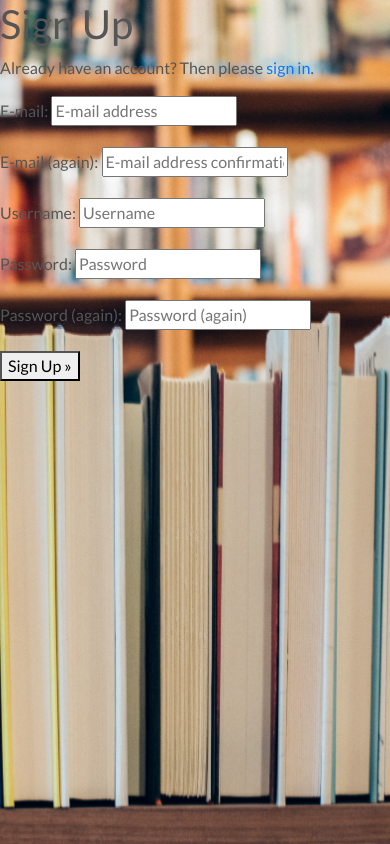
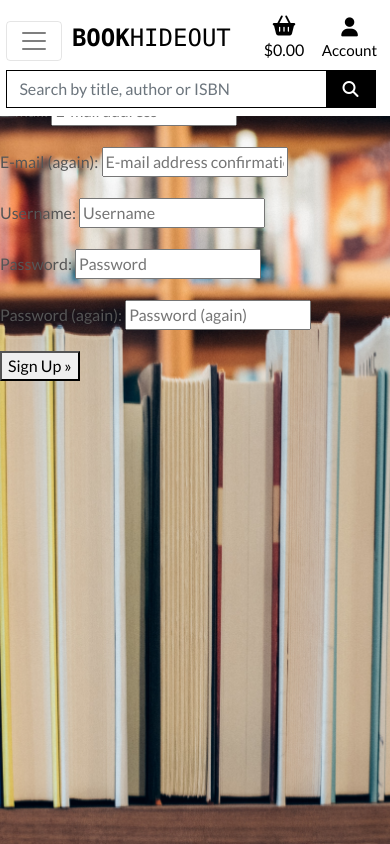
Before and after one commit to 4n4ru/CI-PP5-Book-Hideout, a Django app: page /accounts/signup/ in a window 390 px wide. Run offline with Django 3.2, Linux system fonts and the light colour scheme; parts of the project's set-up code (start-up, migrations or seed data) failed here and were passed over; some libraries are stand-ins or nearby versions.

Commit message:
Feat: Add mobile top header and main navigation

```diff
--- a/static/css/base.css
+++ b/static/css/base.css
@@ -5,7 +5,7 @@ html {
 body {
     background: url('../../media/homepage_background.jpg') no-repeat center center fixed;
     background-size: cover;
-    height: calc(100vh - 164px);
+    height: 100vh;
     color: #555;
     font-family: 'Lato';
 }
@@ -73,6 +73,10 @@ body {
 
 /* Fixed top navbar only on medium and up */
 @media (min-width: 992px) {
+    body {
+        height: calc(100vh - 164px);
+    }
+
     .fixed-top-desktop-only {
         position: fixed;
         top: 0px;
@@ -85,3 +89,15 @@ body {
         padding-top: 164px;
     }
 }
+
+/* Fit top navigation on smallest screen sizes */
+@media (max-width: 576px) {
+    .navbar {
+        padding: 0.5rem 0.4rem;
+    }
+    .nav-link {
+        padding: 0.5rem 0.4rem;
+        font-size: 0.95rem;
+    }
+
+}
--- a/templates/base.html
+++ b/templates/base.html
@@ -40,6 +40,7 @@
   </head>
   <body>
         <header class="container-fluid fixed-top">
+          <!-- Top navigation -->
           <div id="topnav" class="row bg-white pt-lg-2 d-none d-lg-flex">
             <!-- Logo -->
             <div class="col-12 col-lg-3 my-auto py-1 py-lg-0 text-center text-lg-left">
@@ -85,7 +86,7 @@
                       <div>
                         <i class="fas fa-user fa-lg"></i>
                       </div>
-                      <p class="my-0">My Account</p>
+                      <p class="my-0">Account</p>
                     </div>
                   </a>
                   <div class="dropdown-menu border-0" aria-labelledby="user-options">
@@ -104,6 +105,13 @@
               </ul>
             </div>
           </div>
+          <!-- Main page navigation -->
+          <div class="row bg-white">
+            <nav class="navbar navbar-expand-lg navbar-light w-100">
+              {% include 'includes/mobile-top-header.html' %}
+              {% include 'includes/main-nav.html' %}
+            </nav>
+          </div>
         </header>
 
         {% if messages %}
--- /dev/null
+++ b/templates/includes/main-nav.html
@@ -0,0 +1,70 @@
+<div class="collapse navbar-collapse" id="main-nav">
+    <ul class="navbar-nav w-auto mx-auto">
+        <!-- Best Sellers -->
+        <li class="nav-item">
+            <a href="#" class="logo-font font-weight-bold nav-link text-black mr-5">
+                Best Sellers
+            </a>
+        </li>
+        <!-- All Books -->
+        <li class="nav-item dropdown">
+            <a href="#" class="logo-font font-weight-bold nav-link text-black mr-5" id="all-products-link"
+                data-toggle="dropdown" aria-haspopup="true" aria-expanded="false">
+                All Books
+            </a>
+            <div class="dropdown-menu border-0" aria-labelledby="all-products-link">
+                <a href="" class="dropdown-item">By Price</a>
+                <a href="" class="dropdown-item">By Rating</a>
+                <a href="" class="dropdown-item">By Genre</a>
+                <a href="" class="dropdown-item">By Author</a>
+                <a href="" class="dropdown-item">All Books</a>
+            </div>
+        </li>
+        <!-- Fiction -->
+        <li class="nav-item dropdown">
+            <a href="#" class="logo-font font-weight-bold nav-link text-black mr-5" id="fiction-link"
+                data-toggle="dropdown" aria-haspopup="true" aria-expanded="false">
+                Fiction
+            </a>
+            <div class="dropdown-menu border-0" aria-labelledby="fiction-link">
+                <a href="" class="dropdown-item">Young Adult</a>
+                <a href="" class="dropdown-item">Sci-Fi and Fantasy</a>
+                <a href="" class="dropdown-item">Suspense</a>
+                <a href="" class="dropdown-item">Romance</a>
+                <a href="" class="dropdown-item">Contemporary</a>
+                <a href="" class="dropdown-item">Classics</a>
+            </div>
+        </li>
+        <!-- Non-Fiction -->
+        <li class="nav-item dropdown">
+            <a href="#" class="logo-font font-weight-bold nav-link text-black mr-5" id="non-fiction-link"
+                data-toggle="dropdown" aria-haspopup="true" aria-expanded="false">
+                All Books
+            </a>
+            <div class="dropdown-menu border-0" aria-labelledby="non-fiction-link">
+                <a href="" class="dropdown-item">Business</a>
+                <a href="" class="dropdown-item">Science</a>
+                <a href="" class="dropdown-item">History</a>
+                <a href="" class="dropdown-item">Travel</a>
+            </div>
+        </li>
+        <!-- Children's -->
+        <li class="nav-item">
+            <a href="#" class="logo-font font-weight-bold nav-link text-black mr-5">
+                Children's
+            </a>
+        </li>
+        <!-- Blind date with a book -->
+        <li class="nav-item">
+            <a href="#" class="logo-font font-weight-bold nav-link text-black mr-5">
+                Blind Date With a Book
+            </a>
+        </li>
+        <!-- Sale -->
+        <li class="nav-item">
+            <a href="#" class="logo-font font-weight-bold nav-link text-black mr-5">
+                SALE
+            </a>
+        </li>
+    </ul>
+</div>
--- /dev/null
+++ b/templates/includes/mobile-top-header.html
@@ -0,0 +1,70 @@
+<!-- Group items to left side -->
+<div>
+    <!-- Hamburger menu button -->
+    <button class="navbar-toggler" type="button" data-toggle="collapse" data-target="#main-nav" aria-controls="main-nav" aria-expanded="false" aria-label="Toggle navigation">
+        <span class="navbar-toggler-icon"></span>
+    </button>
+    <!-- Logo -->
+    <div class="list-inline-item">
+        <a href="{% url 'home' %}" class="text-black nav-link d-block d-lg-none">
+            <h4 class="logo-font text-black my-0 text-uppercase text-monospace"><strong>Book</strong>Hideout</h4>
+        </a>
+    </div>
+</div>
+<!-- Group items to right side -->
+<div>
+    <!-- Basket -->
+    <div class="list-inline-item">
+        <a class="{% if grand_total %}text-primary font-weight-bold{% else %}text-black{% endif %} d-block d-lg-none" href="">
+            <div class="text-center">
+                <div><i class="fas fa-shopping-basket fa-lg"></i></div>
+                <p class="my-0">
+                    {% if grand_total %}
+                        ${{ grand_total|floatformat:2 }}
+                    {% else %}
+                        $0.00
+                    {% endif %}
+                </p>
+            </div>
+        </a>
+    </div>
+    <!-- Account menu -->
+    <div class="list-inline-item dropdown">
+        <a class="text-black nav-link d-block d-lg-none" href="#" id="user-options" data-toggle="dropdown" aria-haspopup="true" aria-expanded="false">
+            <div class="text-center">
+                <div><i class="fas fa-user fa-lg"></i></div>
+                <p class="my-0">Account</p>
+            </div>
+        </a>
+        <div class="dropdown-menu border-0" aria-labelledby="user-options">
+            {% if request.user.is_authenticated %}
+                {% if request.user.is_superuser %}
+                    <a href="{% url 'account_logout' %}" class="dropdown-item">Product Management</a>
+                {% endif %}
+                <a href="" class="dropdown-item">My Profile</a>
+                <a href="{% url 'account_logout' %}" class="dropdown-item">Logout</a>
+            {% else %}
+                <a href="{% url 'account_signup' %}" class="dropdown-item">Register</a>
+                <a href="{% url 'account_login' %}" class="dropdown-item">Login</a>
+            {% endif %}
+        </div>
+    </div>
+</div>
+
+<!-- Search bar -->
+<div class="list-inline-item dropdown d-lg-none w-100">
+    <div class="w-100 d-block">
+        <form class="form" method="GET" action="">
+            <div class="input-group w-100">
+                <input class="form-control border border-black rounded-0" type="text" name="q" placeholder="Search by title, author or ISBN">
+                <div class="input-group-append">
+                    <button class="form-control form-control btn btn-black border border-black rounded-0" type="submit">
+                        <span class="icon">
+                            <i class="fas fa-search"></i>
+                        </span>
+                    </button>
+                </div>
+            </div>
+        </form>
+    </div>
+</div>
```
